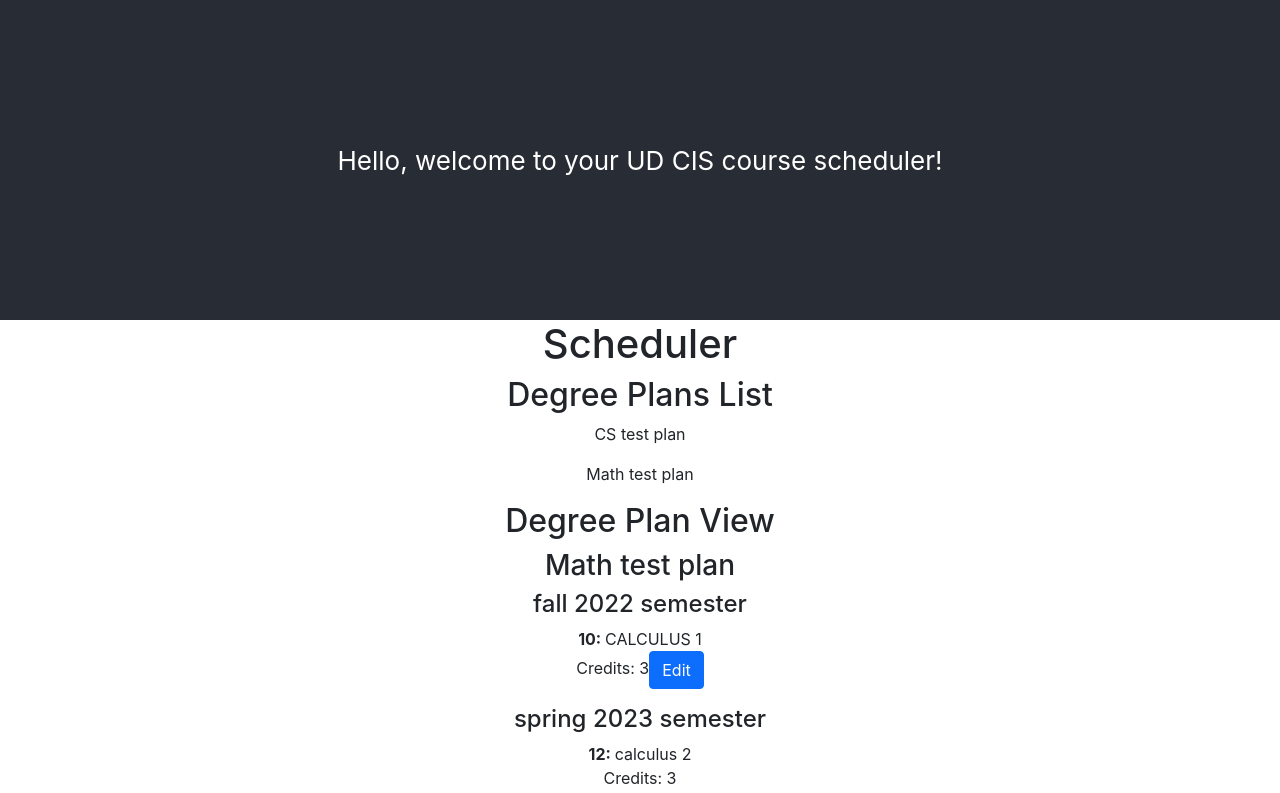
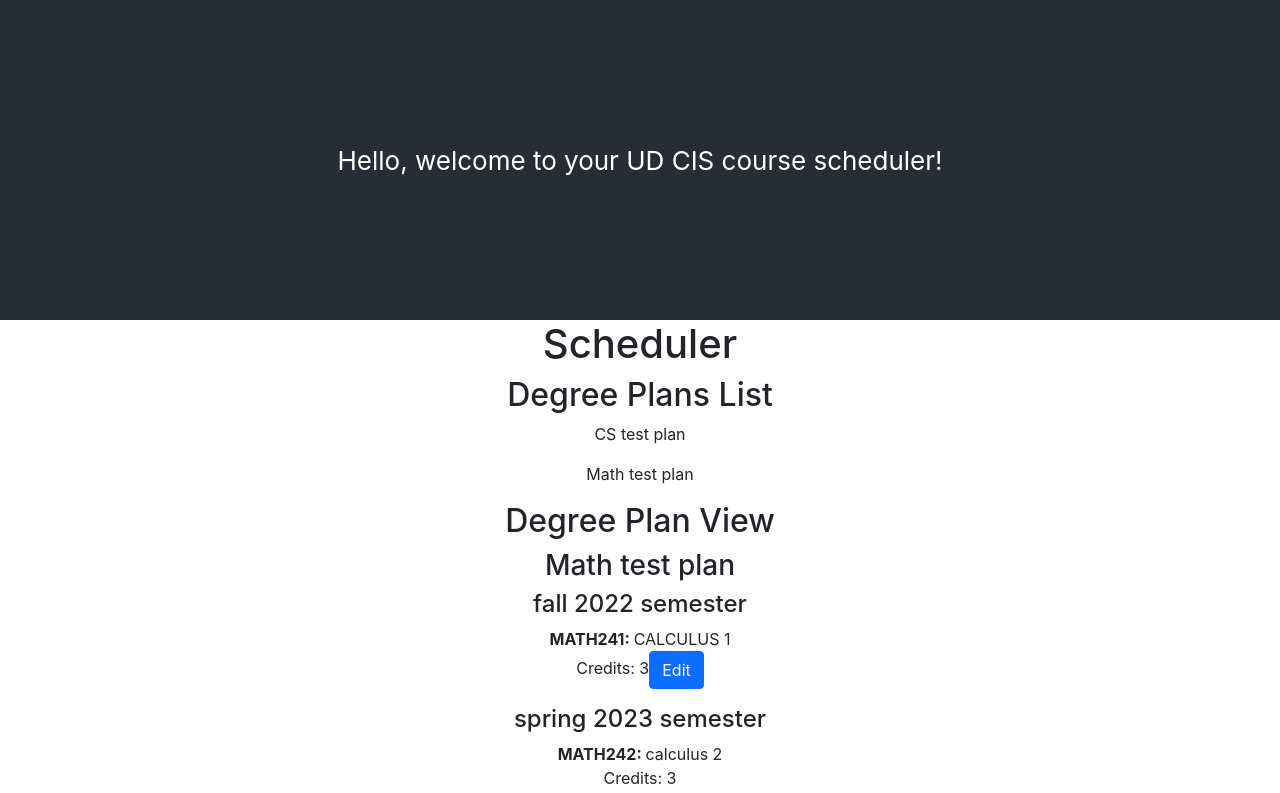
Before and after one commit to janahmedprg/cis-scheduler-team-22, a React (Create React App) app: page / in a window 1280 px wide. Shown: the top 793 px of the page. Built offline with nearby package versions, Linux system fonts and the light colour scheme.

Commit message:
finished editCourse component

```diff
--- a/src/Compontents/editCourse.tsx
+++ b/src/Compontents/editCourse.tsx
@@ -21,7 +21,7 @@ export function EditCourse({
     course: Course;
     setDegreePlans: (plans: DegreePlan[]) => void;
 }) {
-    function updateCourse(courseId: string, name: string, credits: number) {
+    function updateCourse(courseCode: string, name: string, credits: number) {
         const foundDegreePlan = degreePlans.find(
             (plan: DegreePlan): boolean => plan.id === degreePlan.id
         );
@@ -42,7 +42,7 @@ export function EditCourse({
         }
         const newCourse: Course = {
             ...foundCourse,
-            courseNumber: courseId,
+            code: courseCode,
             name: name,
             credits: credits
         };
@@ -66,15 +66,15 @@ export function EditCourse({
         );
         setDegreePlans(newPlans);
     }
-    function updateCourseNumber(event: ChangeEvent) {
+    function updateCourseCode(event: ChangeEvent) {
         updateCourse(event.target.value, course.name, course.credits);
     }
     function updateCourseName(event: ChangeEvent) {
-        updateCourse(course.courseNumber, event.target.value, course.credits);
+        updateCourse(course.code, event.target.value, course.credits);
     }
     function updateCourseCredits(event: ChangeEvent) {
         updateCourse(
-            course.courseNumber,
+            course.code,
             course.name,
             parseInt(event.target.value) || 0
         );
@@ -82,17 +82,17 @@ export function EditCourse({
 
     return (
         <div>
-            <h3>Editing {course.courseNumber}</h3>
+            <h3>Editing {course.code}</h3>
             <Form.Group controlId="formCourseNumber">
                 <Form.Label>Course Number:</Form.Label>
-                <Form.Control value={course.id} onChange={updateCourseNumber} />
+                <Form.Control value={course.code} onChange={updateCourseCode} />
             </Form.Group>
             <Form.Group controlId="formCourseName">
-                <Form.Label>Course Number:</Form.Label>
+                <Form.Label>Course Name:</Form.Label>
                 <Form.Control value={course.name} onChange={updateCourseName} />
             </Form.Group>
             <Form.Group controlId="formCourseCredits">
-                <Form.Label>Course Number:</Form.Label>
+                <Form.Label>Credits</Form.Label>
                 <Form.Control
                     value={course.credits}
                     onChange={updateCourseCredits}
--- a/src/Compontents/viewCourse.tsx
+++ b/src/Compontents/viewCourse.tsx
@@ -3,6 +3,7 @@ import { Button } from "react-bootstrap";
 import { Course } from "../interfaces/Course";
 import { DegreePlan } from "../interfaces/DegreePlan";
 import { Semester } from "../interfaces/Semester";
+import { EditCourse } from "./editCourse";
 
 export function ViewCourse({
     course,
@@ -20,7 +21,7 @@ export function ViewCourse({
     const [editing, setEditing] = useState<boolean>(false);
     return (
         <div>
-            <b>{course.id}: </b>
+            <b>{course.code}: </b>
             {course.name} <br />
             Credits: {course.credits}
             {course.requirementsFulfilled.length > 0 && (
@@ -49,7 +50,16 @@ export function ViewCourse({
                     </ul>
                 </div>
             )}
-            <Button onClick={() => setEditing(!Editing)}>
+            {editing && (
+                <EditCourse
+                    course={course}
+                    semester={semester}
+                    degreePlan={degreePlan}
+                    degreePlans={degreePlans}
+                    setDegreePlans={setDegreePlans}
+                />
+            )}
+            <Button onClick={() => setEditing(!editing)}>
                 {editing ? "Close" : "Edit"}
             </Button>
         </div>
--- a/src/Compontents/viewSemester.tsx
+++ b/src/Compontents/viewSemester.tsx
@@ -2,6 +2,7 @@ import React from "react";
 import { Semester } from "../interfaces/Semester";
 import { Course } from "../interfaces/Course";
 import { ViewCourse } from "./viewCourse";
+import { DegreePlan } from "../interfaces/DegreePlan";
 
 export function ViewSemester({
     semester,
@@ -30,7 +31,13 @@ export function ViewSemester({
                             "course"
                         }
                     >
-                        <ViewCourse course={course} />
+                        <ViewCourse
+                            course={course}
+                            semester={semester}
+                            degreePlan={degreePlan}
+                            degreePlans={degreePlans}
+                            setDegreePlans={setDegreePlans}
+                        />
                     </p>
                 )
             )}
```
